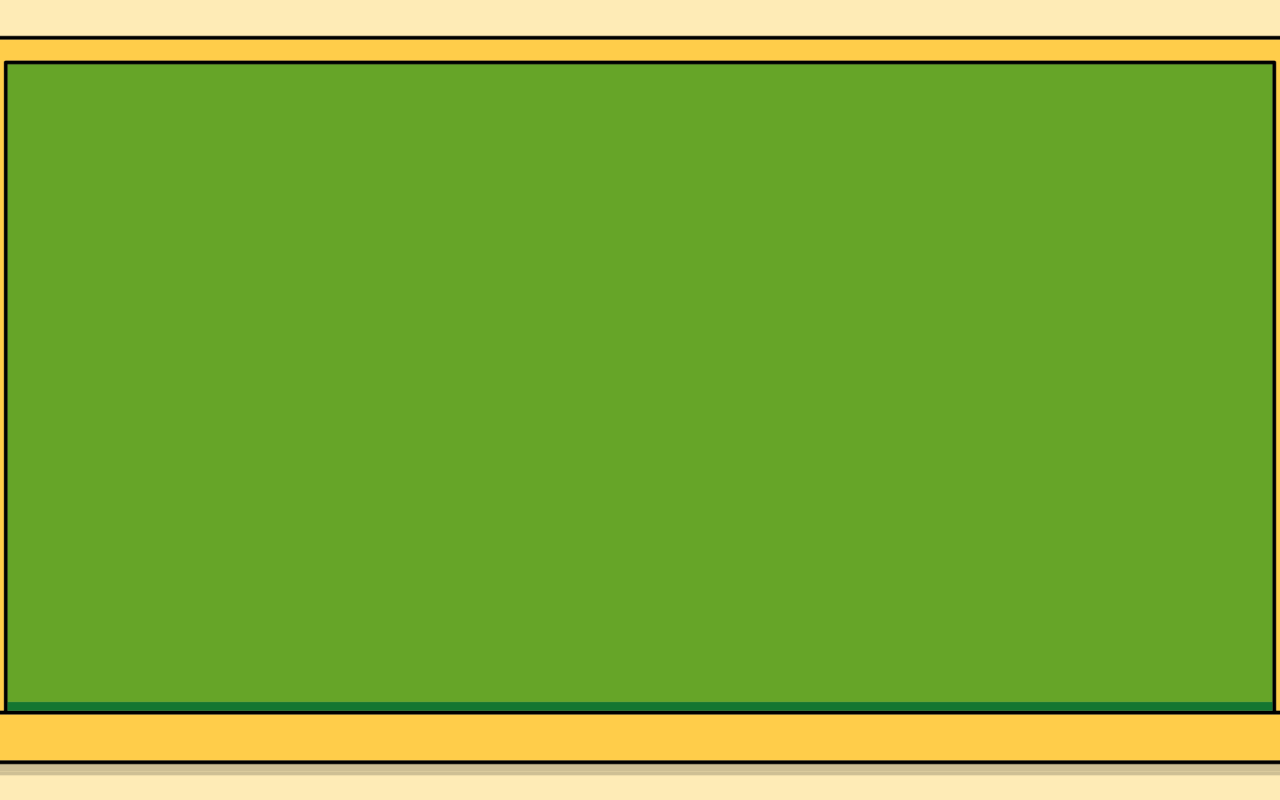
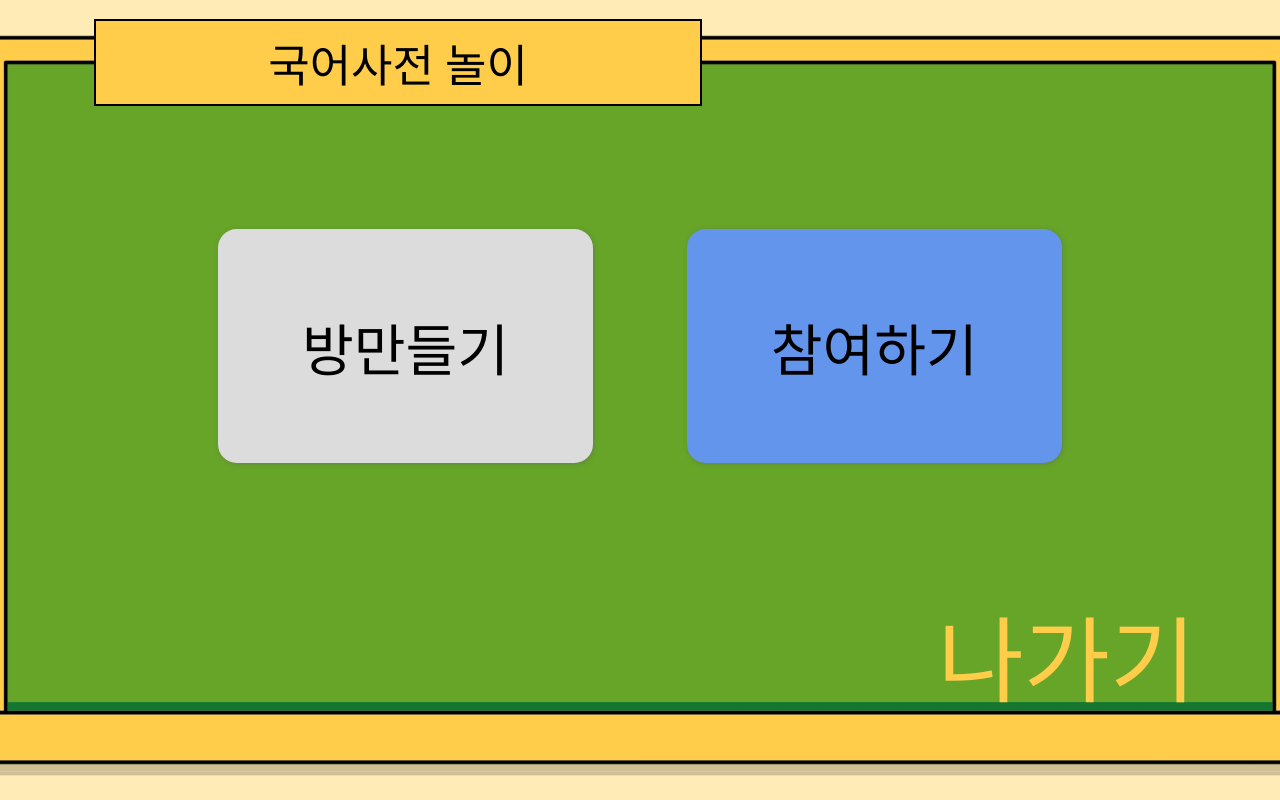
Before and after one commit to ysparrk/raon, a React (Create React App) app in the folder frontend/raon/: page /game/dictionary-join in a window 1280 px wide. Before the commit this address had no page. Built offline with nearby package versions, Linux system fonts and the light colour scheme; the HTML template or start-up script is replaced by a standard one; a web font is replaced by a local one.

Commit message:
Feat: 국어사전 게임 초기 화면 구성

```diff
--- /dev/null
+++ b/frontend/raon/src/components/GameDictionary/Atoms/JoinButton.tsx
@@ -0,0 +1,38 @@
+import React from 'react';
+import styled from 'styled-components';
+
+interface JoinButtonProps {
+  onClick?: React.MouseEventHandler<HTMLDivElement>;
+  optionText?: string;
+  buttoncolor?: string;
+}
+
+const ButtonDiv = styled.div<JoinButtonProps>`
+  display: flex;
+  width: 25rem;
+  height: 15.625rem;
+  margin: 3.125rem;
+  font-family: 'CookieRun';
+  font-size: 3.75rem;
+  border-radius: 1.25rem;
+  box-shadow: 0.0625rem 0.0625rem 0.3125rem rgba(100, 100, 100, 0.5);
+  background-color: ${(props) => props.buttoncolor};
+  justify-content: center;
+  align-items: center;
+`;
+
+function JoinButton({ onClick, optionText, buttoncolor }: JoinButtonProps) {
+  return (
+    <ButtonDiv onClick={onClick} buttoncolor={buttoncolor}>
+      {optionText}
+    </ButtonDiv>
+  );
+}
+
+JoinButton.defaultProps = {
+  optionText: '',
+  onClick: console.log('test'),
+  buttoncolor: 'white',
+};
+
+export default JoinButton;
--- /dev/null
+++ b/frontend/raon/src/components/GameDictionary/Atoms/JoinInputBox.tsx
@@ -0,0 +1,47 @@
+import React, { useState, useEffect, ChangeEvent } from 'react';
+import styled from 'styled-components';
+
+interface JoinInputBoxProps {
+  onInputChange: (value: string) => void;
+}
+const InputTextarea = styled.textarea`
+  width: 25rem;
+  height: 2.1875rem;
+  font-family: 'CookieRun';
+  font-size: 1.5625rem;
+  border-radius: 0.3125rem;
+  background-color: white;
+  box-shadow: 0.0625rem 0.0625rem 0.3125rem rgba(100, 100, 100, 0.5);
+  justify-content: center;
+  text-align: center;
+  resize: none;
+  padding: 0.3125rem;
+  margin: 2.8125rem;
+`;
+function JoinInputBox({ onInputChange }: JoinInputBoxProps) {
+  const [inputCode, setInputCode] = useState('');
+
+  const maxCharacterLimit = 20;
+
+  const handleTextareaChange = (event: ChangeEvent<HTMLTextAreaElement>) => {
+    const inputValue = event.target.value;
+
+    // Check if the input length is within the character limit
+    if (inputValue.length <= maxCharacterLimit) {
+      setInputCode(inputValue);
+      onInputChange(inputValue);
+    }
+  };
+
+  return (
+    <div>
+      <InputTextarea
+        placeholder="참여 코드를 입력해주세요"
+        value={inputCode}
+        onChange={handleTextareaChange}
+      />
+    </div>
+  );
+}
+
+export default JoinInputBox;
--- /dev/null
+++ b/frontend/raon/src/components/GameDictionary/Organisms/JoinInterface.tsx
@@ -0,0 +1,55 @@
+import React, { useEffect, useState } from 'react';
+import { useNavigate } from 'react-router-dom';
+import styled from 'styled-components';
+import JoinButton from '../Atoms/JoinButton';
+import JoinInputBox from '../Atoms/JoinInputBox';
+
+const InterfaceDiv = styled.div`
+  display: flex;
+  flex-direction: row;
+  justify-content: center;
+  align-items: center;
+  width: 80vw;
+  height: 60vh;
+`;
+
+function JoinInterface() {
+  const [isJoin, setIsJoin] = useState(false);
+  const [inputBoxValue, setInputBoxValue] = useState('');
+  const navigate = useNavigate();
+
+  const handleInputChange = (value: string) => {
+    setInputBoxValue(value);
+  };
+  if (!isJoin) {
+    return (
+      <InterfaceDiv>
+        <JoinButton
+          optionText="방만들기"
+          buttoncolor="gainsboro"
+          onClick={() => navigate('/game/dictionary-quiz')}
+        />
+        <JoinButton
+          optionText="참여하기"
+          buttoncolor="cornflowerblue"
+          onClick={() => setIsJoin(true)}
+        />
+      </InterfaceDiv>
+    );
+  }
+  return (
+    <InterfaceDiv>
+      <JoinInputBox onInputChange={handleInputChange} />
+      <JoinButton
+        optionText="참여하기"
+        buttoncolor="lightcoral"
+        onClick={() => {
+          console.log(inputBoxValue);
+          setIsJoin(false);
+        }}
+      />
+    </InterfaceDiv>
+  );
+}
+
+export default JoinInterface;
--- /dev/null
+++ b/frontend/raon/src/components/GameDictionary/Pages/DictionaryJoin.tsx
@@ -0,0 +1,26 @@
+import React from 'react';
+import styled from 'styled-components';
+import TitleBox from '../../Common/Atoms/TitleBox';
+import ExitButton from '../../Common/Atoms/ExitButton';
+import JoinInterface from '../Organisms/JoinInterface';
+
+const ContentDiv = styled.div`
+  display: flex;
+  flex-direction: column;
+  justify-content: center;
+  align-items: center;
+`;
+
+const DictionaryJoin = () => {
+  return (
+    <div>
+      <TitleBox>국어사전 놀이</TitleBox>
+      <ContentDiv>
+        <JoinInterface />
+      </ContentDiv>
+      <ExitButton to="/main" />
+    </div>
+  );
+};
+
+export default DictionaryJoin;
--- a/frontend/raon/src/components/Interface/Organisms/MainMenu.tsx
+++ b/frontend/raon/src/components/Interface/Organisms/MainMenu.tsx
@@ -37,7 +37,7 @@ const MainMenu = () => {
         <SelectOption
           imgSrc={main3}
           optionText="국어사전 놀이"
-          //   onClick={() => handleOptionClick('Option 3')}
+          onClick={() => navigate('/game/dictionary-join')}
         />
         <SelectOption
           imgSrc={main4}
--- a/frontend/raon/src/components/Interface/Pages/Main.tsx
+++ b/frontend/raon/src/components/Interface/Pages/Main.tsx
@@ -2,14 +2,6 @@ import React from 'react';
 import styled from 'styled-components';
 import MainMenu from '../Organisms/MainMenu';
 
-const TestDiv = styled.div`
-  font-family: 'ONE-Mobile-POP';
-  font-size: 200px;
-`;
-const TestDiv2 = styled.div`
-  font-family: 'CookieRun';
-  font-size: 200px;
-`;
 const Main = () => {
   return (
     <div>
--- a/frontend/raon/src/route/AppRouter.tsx
+++ b/frontend/raon/src/route/AppRouter.tsx
@@ -19,9 +19,9 @@ import SummarizeQuiz from '../components/GameSummarize/Pages/SummarizeQuiz.tsx';
 import SummarizeResult from '../components/GameSummarize/Pages/SummarizeResult.tsx';
 
 // // GameDictionary
-// import DictionaryCategory from '../components/GameDictionary/Pages/DictionaryCategory.tsx';
-// import DictionaryJoin from '../components/GameDictionary/Pages/DictionaryJoin.tsx';
+import DictionaryJoin from '../components/GameDictionary/Pages/DictionaryJoin.tsx';
 // import DictionaryQuiz from '../components/GameDictionary/Pages/DictionaryQuiz.tsx';
+// import DictionaryResult from '../components/GameDictionary/Pages/DictionaryResult.tsx';
 
 // // Ranking
 // import Ranking from '../components/Ranking/Pages/Ranking.tsx';
@@ -41,6 +41,7 @@ const AppRouter: React.FC = () => {
         <Route path="/game/summarize-result" element={<SummarizeResult />} />
         <Route path="/game/spelling-quiz" element={<SpellingQuiz />} />
         <Route path="/game/spelling-result" element={<SpellingResult />} />
+        <Route path="/game/dictionary-join" element={<DictionaryJoin />} />
         {/* <Route path="/user/" element={<Foundation />} /> */}
       </Routes>
     </BrowserRouter>
```
Also changed, not shown: frontend/raon/src/components/GameDictionary/Pages/DictionaryQuiz.tsx (added, +26 -0 lines), frontend/raon/src/components/GameDictionary/Organisms/WaitInterface.tsx (added).
